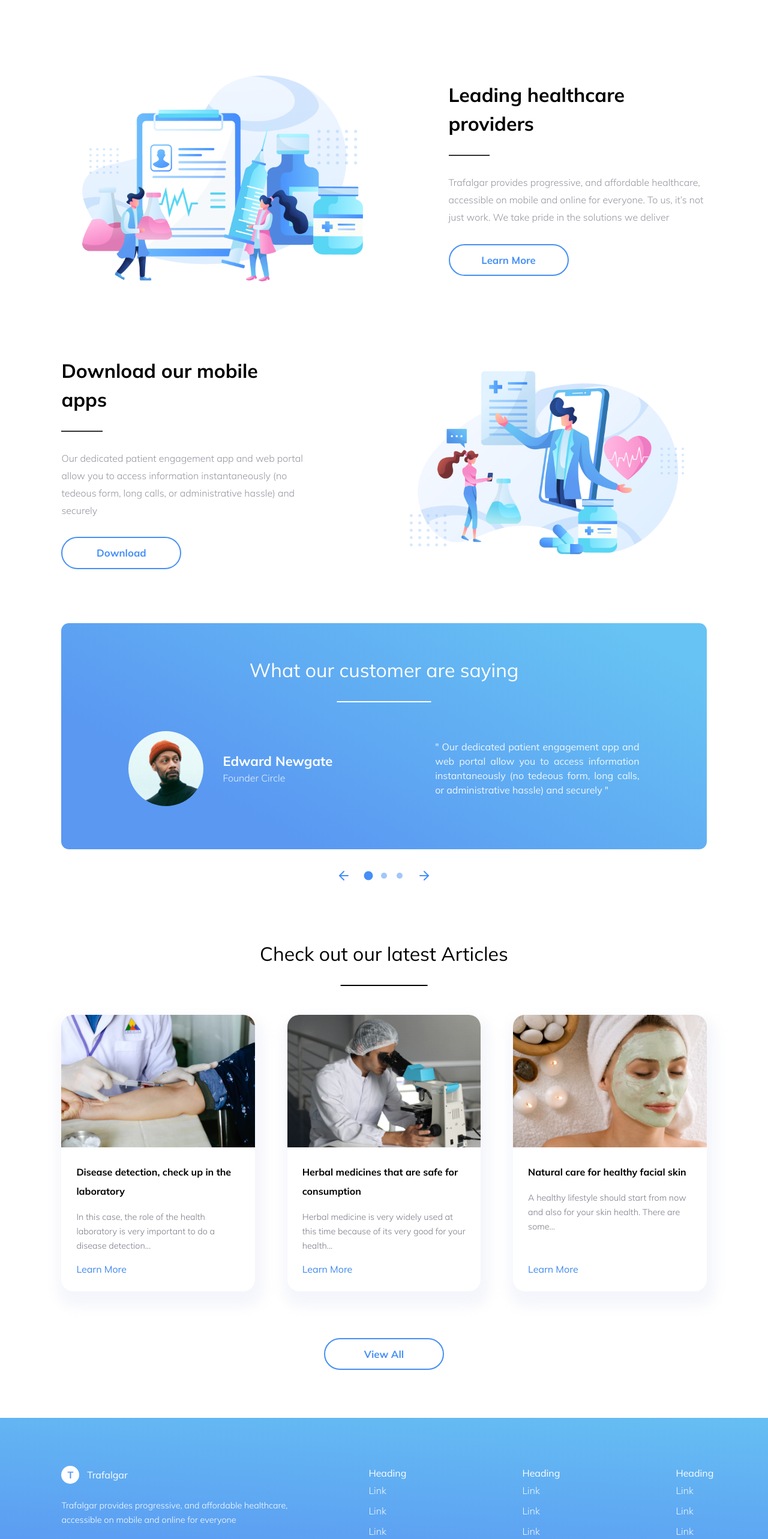
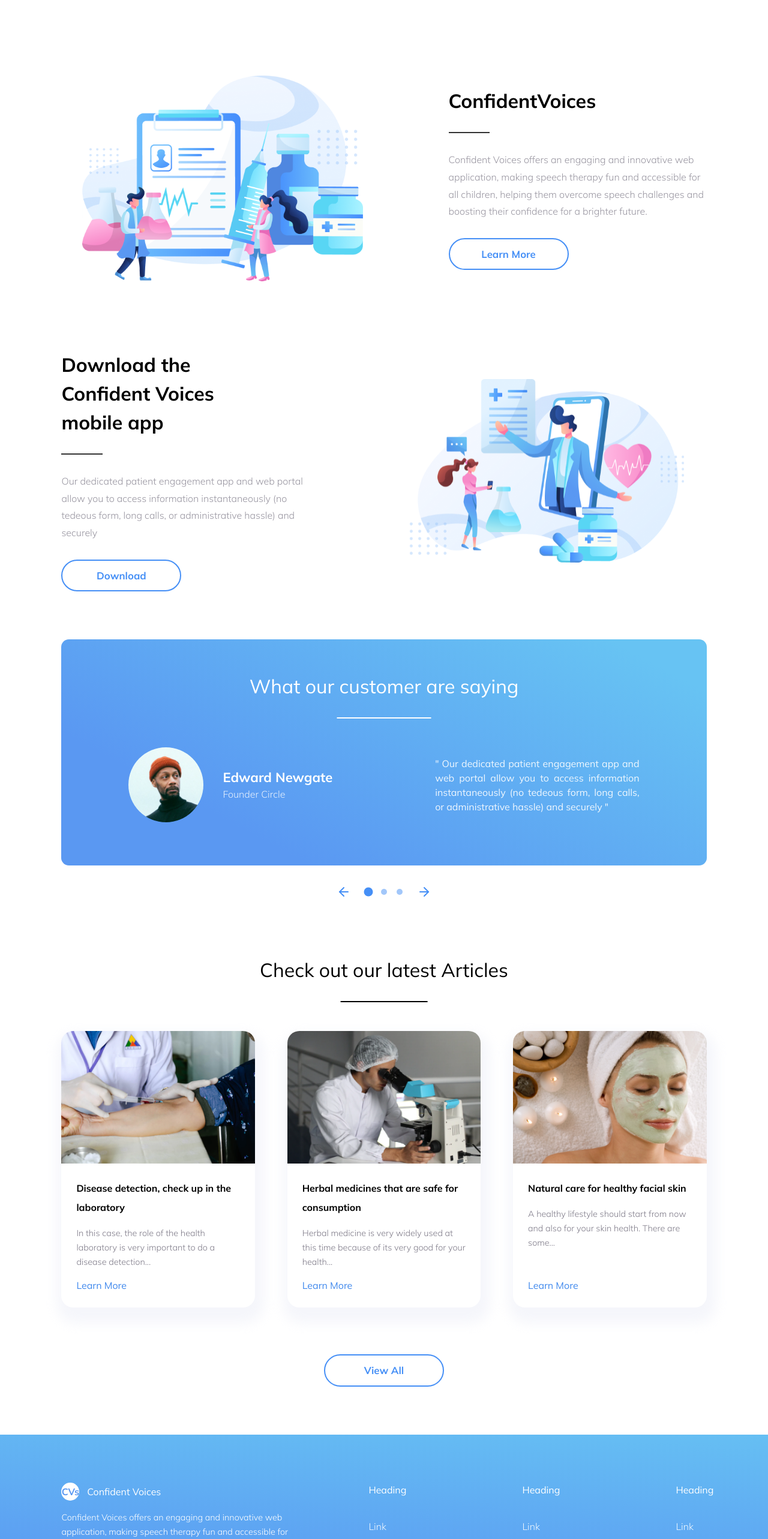
Before and after one commit to WyldTaegr/confident-voices, a Next.js app: page / in a window 1280 px wide. Shown: the part 1640-4206 px from the top of the page at 60% size. Built offline with nearby package versions, Linux system fonts and the light colour scheme.

Commit message:
Confident Voices Landing Page stuff

```diff
--- a/src/app/components/Advantages.js
+++ b/src/app/components/Advantages.js
@@ -4,14 +4,14 @@ import * as styles from "./../../styles/Advantages.module.css";
 import SingleAdvantage from "./SingleAdvantage";
 const advantageData = [
 	{
-		title: "Leading healthcare providers",
+		title: "ConfidentVoices",
 		image: images.leadingHealthProvider,
 		description:
-			"Trafalgar provides progressive, and affordable healthcare, accessible on mobile and online for everyone. To us, it’s not just work. We take pride in the solutions we deliver",
+			"Confident Voices offers an engaging and innovative web application, making speech therapy fun and accessible for all children, helping them overcome speech challenges and boosting their confidence for a brighter future.",
 		buttonText: "Learn More",
 	},
 	{
-		title: "Download our mobile apps",
+		title: "Download the Confident Voices mobile app",
 		image: images.downloadApp,
 		description:
 			"Our dedicated patient engagement app and web portal allow you to access information instantaneously (no tedeous form, long calls, or administrative hassle) and securely",
--- a/src/app/components/Footer.js
+++ b/src/app/components/Footer.js
@@ -9,16 +9,17 @@ const Footer = () => {
 				<div className={`${styles.companyInfo}`}>
 					<div className={styles.branding}>
 						{/* logo */}
-						<div className={styles.logoFooter}>T</div>
+						<div className={styles.logoFooter}>CVs</div>
 						{/* Name */}
-						<h3>Trafalgar</h3>
+						<h3>Confident Voices</h3>
 					</div>
 					{/* description */}
 					<p className={`${styles.companyDes}`}>
-						Trafalgar provides progressive, and affordable
-						healthcare, accessible on mobile and online for everyone
+					Confident Voices offers an engaging and innovative web application, making speech
+					therapy fun and accessible for all children, helping them overcome speech
+					challenges and boosting their confidence for a brighter future.
 					</p>
-					<p>©Trafalgar PTY LTD 2020. All rights reserved</p>
+					<p>©Confident Voices -CSDS 395 2023. All rights reserved</p>
 				</div>
 				{/* Link Set 1 */}
 				<FooterLinkSet />
```
